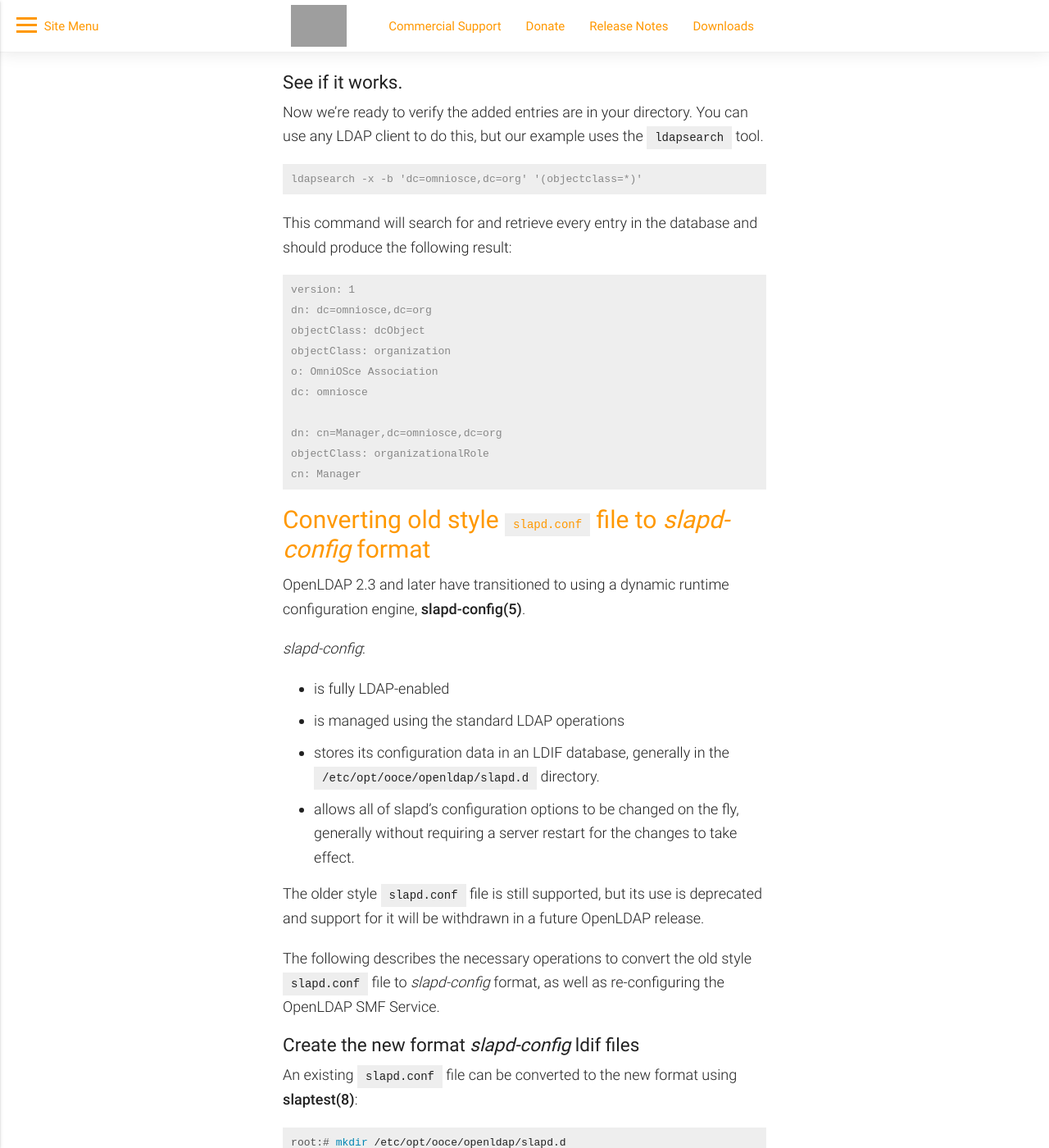
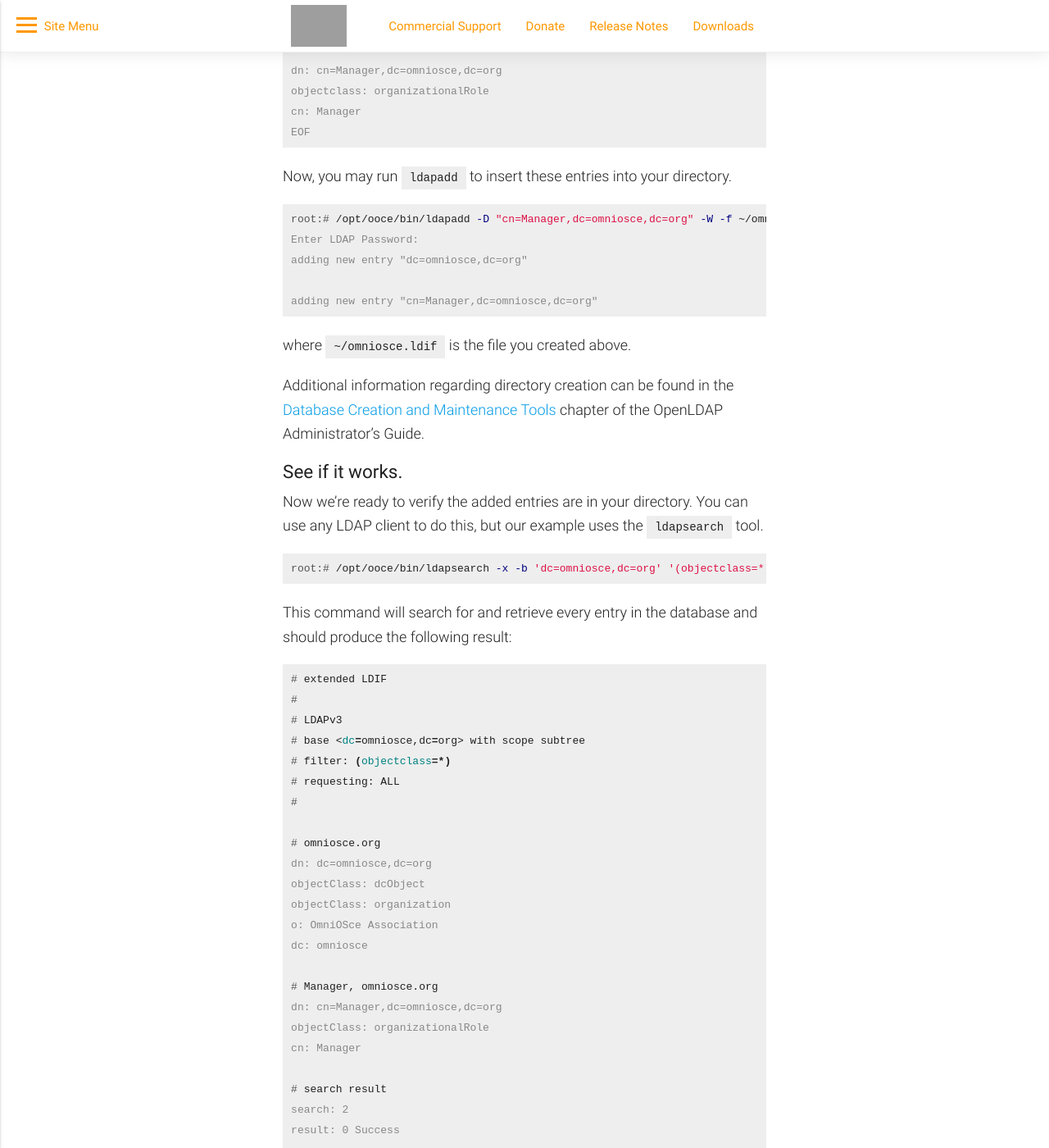
Before and after one commit to omniosorg/omniosorg.github.io, a Jekyll site: the page built from _docs/info/openldap.md, in a window 1280 px wide and 1400 px high, scrolled down 3359 px. Shown: the whole window at 82% size. Built offline with Jekyll 4.4.1, drawn with Linux system fonts in a browser that asks for light colours; comment, search, counter and statistics services are not loaded; some of the changed text lies outside the part shown; grey boxes are pictures that could not be loaded.

Commit message:
update quickstart guide to use ooce binaries and output

````diff
--- a/_docs/info/openldap.md
+++ b/_docs/info/openldap.md
@@ -57,15 +57,30 @@ root:# svcadm enable network/openldap
 To check to see if the server is running and configured correctly, you can run a search against it with **ldapsearch(1)**.
 
 ```terminal
-root:# ldapsearch -x -b '' -s base '(objectclass=*)' namingContexts
+root:# /opt/ooce/bin/ldapsearch -x -b '' -s base '(objectclass=*)' namingContexts
 ```
 
 Note the use of single quotes around command parameters to prevent special characters from being interpreted by the shell. This should return:
 
 ```terminal
-version: 1
+# extended LDIF
+#
+# LDAPv3
+# base <> with scope baseObject
+# filter: (objectclass=*)
+# requesting: namingContexts
+#
+
+#
 dn:
 namingContexts: dc=omniosce,dc=org
+
+# search result
+search: 2
+result: 0 Success
+
+# numResponses: 2
+# numEntries: 1
 ```
 
 Details regarding running `slapd` can be found in the `slapd` manual page and the [Running slapd](https://www.openldap.org/doc/admin24/runningslapd.html) chapter of the OpenLDAP Administrator's Guide.
@@ -114,7 +129,11 @@ EOF
 Now, you may run `ldapadd` to insert these entries into your directory.
 
 ```terminal
-ldapadd -D "cn=Manager,dc=omniosce,dc=org" -w secret -f ~/omniosce.ldif
+root:# /opt/ooce/bin/ldapadd -D "cn=Manager,dc=omniosce,dc=org" -W -f ~/omniosce.ldif
+Enter LDAP Password:
+adding new entry "dc=omniosce,dc=org"
+
+adding new entry "cn=Manager,dc=omniosce,dc=org"
 ```
 where `~/omniosce.ldif` is the file you created above.
 
@@ -125,22 +144,38 @@ Additional information regarding directory creation can be found in the [Databas
 Now we're ready to verify the added entries are in your directory. You can use any LDAP client to do this, but our example uses the `ldapsearch` tool.
 
 ```terminal
-ldapsearch -x -b 'dc=omniosce,dc=org' '(objectclass=*)'
+root:# /opt/ooce/bin/ldapsearch -x -b 'dc=omniosce,dc=org' '(objectclass=*)'
 ```
 
 This command will search for and retrieve every entry in the database and should produce the following result:
 
 ```terminal
-version: 1
+# extended LDIF
+#
+# LDAPv3
+# base <dc=omniosce,dc=org> with scope subtree
+# filter: (objectclass=*)
+# requesting: ALL
+#
+
+# omniosce.org
 dn: dc=omniosce,dc=org
 objectClass: dcObject
 objectClass: organization
 o: OmniOSce Association
 dc: omniosce
 
+# Manager, omniosce.org
 dn: cn=Manager,dc=omniosce,dc=org
 objectClass: organizationalRole
 cn: Manager
+
+# search result
+search: 2
+result: 0 Success
+
+# numResponses: 3
+# numEntries: 2
 ```
 
 ## Converting old style `slapd.conf` file to *slapd-config* format
@@ -164,7 +199,7 @@ An existing `slapd.conf` file can be converted to the new format using **slaptes
 
 ```terminal
 root:# mkdir /etc/opt/ooce/openldap/slapd.d
-root:# slaptest -f /etc/opt/ooce/openldap/slapd.conf -F /etc/opt/ooce/openldap/slapd.d
+root:# /opt/ooce/sbin/slaptest -f /etc/opt/ooce/openldap/slapd.conf -F /etc/opt/ooce/openldap/slapd.d
 root:# chown -R openldap:openldap /etc/opt/ooce/openldap/slapd.d
 ```
 
@@ -193,22 +228,38 @@ online         12:03:28 svc:/network/openldap:slapd
 Again, run the previous `ldapsearch` command to verify the entries in the database:
 
 ```terminal
-root:# ldapsearch -x -b 'dc=omniosce,dc=org' '(objectclass=*)'
+root:# /opt/ooce/bin/ldapsearch -x -b 'dc=omniosce,dc=org' '(objectclass=*)'
 ```
 
 This command will search for and retrieve every entry in the database and should produce the same result as when it was issued in the previous section.
 
 ```terminal
-version: 1
+# extended LDIF
+#
+# LDAPv3
+# base <dc=omniosce,dc=org> with scope subtree
+# filter: (objectclass=*)
+# requesting: ALL
+#
+
+# omniosce.org
 dn: dc=omniosce,dc=org
 objectClass: dcObject
 objectClass: organization
 o: OmniOSce Association
 dc: omniosce
 
+# Manager, omniosce.org
 dn: cn=Manager,dc=omniosce,dc=org
 objectClass: organizationalRole
 cn: Manager
+
+# search result
+search: 2
+result: 0 Success
+
+# numResponses: 3
+# numEntries: 2
 ```
 
 Before converting to the *slapd-config* format it was necessary that the config backend is properly configured in the existing `slapd.conf` file. This was taken care of in the "OpenLDAP Configuration" section. While the config backend is always present inside `slapd`, by default it is only accessible by its `rootdn`, and there are no default credentials assigned so unless you explicitly configure the `roopw`, there will be no means to authenticate to it and it will be unusable.
@@ -216,20 +267,40 @@ Before converting to the *slapd-config* format it was necessary that the config
 Check that the *cn=config* database is accessible:
 
 ```terminal
-root:# ldapsearch -x -D cn=config  -b 'cn=config' '(objectclass=*)' *
-Enter bind password:
-version: 1
+root:# /opt/ooce/bin/ldapsearch -x -D cn=config -W -b 'cn=config' '(objectclass=*)' *
+Enter LDAP Password:
+# extended LDIF
+#
+# LDAPv3
+# base <cn=config> with scope subtree
+# filter: (objectclass=*)
+# requesting: omniosce.ldif slapd.conf
+#
+
+# config
 dn: cn=config
 
+# schema, config
 dn: cn=schema,cn=config
 
+# {0}core, schema, config
 dn: cn={0}core,cn=schema,cn=config
 
+# {-1}frontend, config
 dn: olcDatabase={-1}frontend,cn=config
 
+# {0}config, config
 dn: olcDatabase={0}config,cn=config
 
+# {1}mdb, config
 dn: olcDatabase={1}mdb,cn=config
+
+# search result
+search: 2
+result: 0 Success
+
+# numResponses: 7
+# numEntries: 6
 ```
 
 ### Looking forward
````
